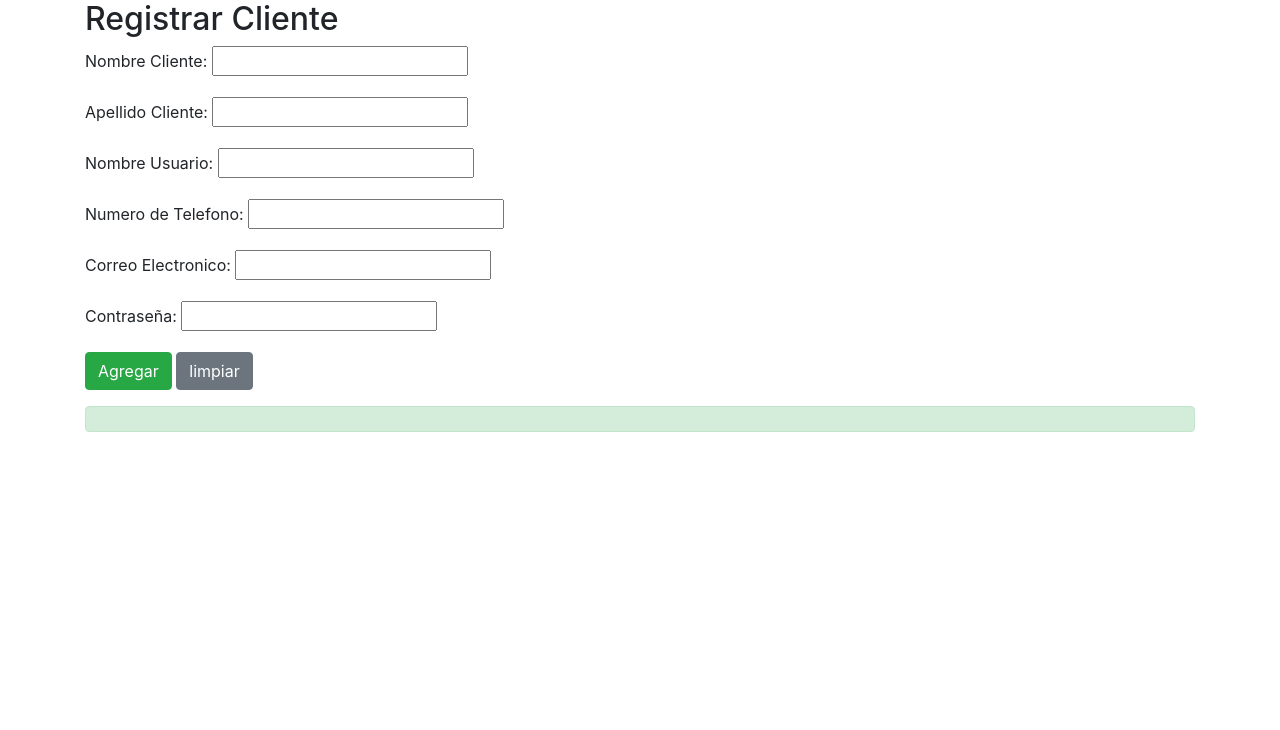
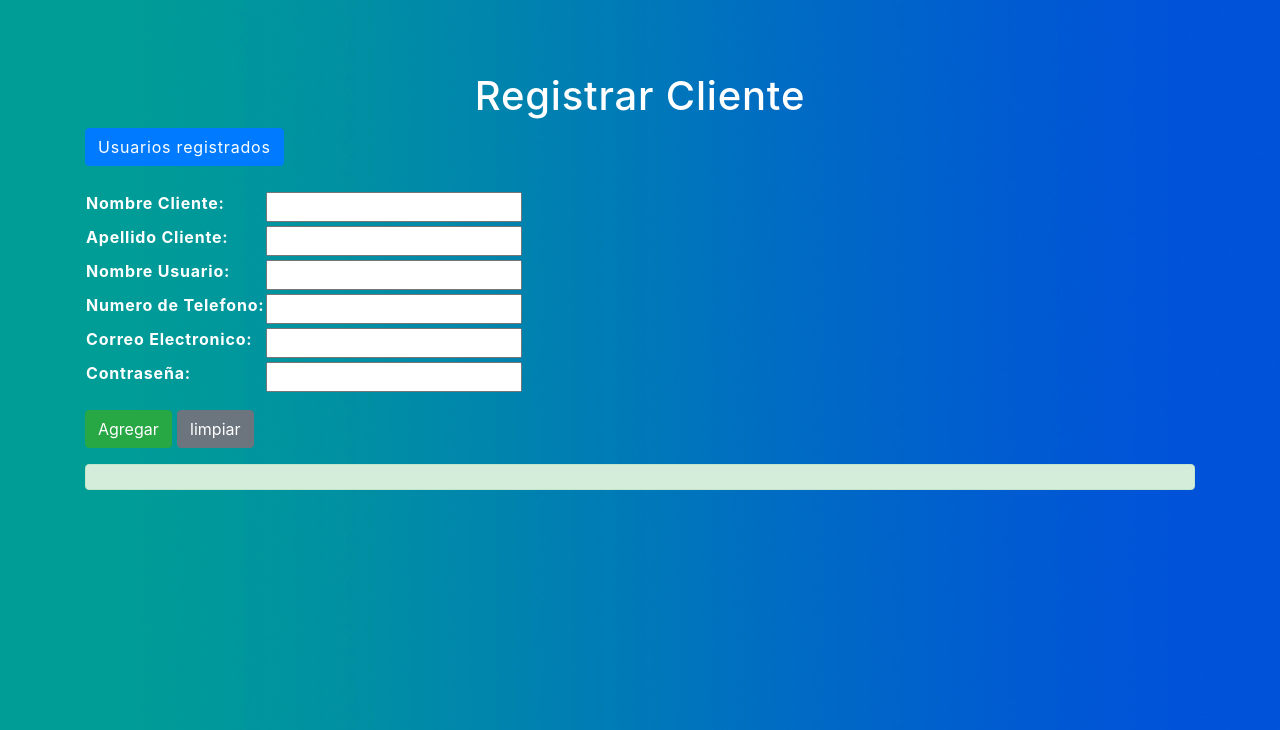
Before and after one commit to alcantarap/hotel, a Django app: page /add_cliente/ in a window 1280 px wide. Shown: the top 730 px of the page. Run offline with Django 3.2, Linux system fonts and the light colour scheme.

Commit message:
Hola mama

```diff
--- /dev/null
+++ b/Django/core/static/core/css/add_cliente.css
@@ -0,0 +1,20 @@
+body{
+    background-image: url('/static/core/img/fondo.jpg');
+   /*  height: 100%;
+    background-position: center;
+    background-repeat: no-repeat;
+    background-size: cover; */
+    background-size: 100%;
+    color: rgb(33, 165, 154);
+    letter-spacing: .05rem;
+    min-height: 100%;
+    position: relative;
+}
+
+h1{
+    color: white;
+}
+
+.form-group{
+    color: white;
+}
--- a/Django/core/templates/core/add_Cliente.html
+++ b/Django/core/templates/core/add_Cliente.html
@@ -1,3 +1,5 @@
+{% load static %}
+
 <!DOCTYPE html>
 <html lang="es">
 <head>
@@ -5,18 +7,26 @@
     <meta http-equiv="X-UA-Compatible" content="IE=edge">
     <meta name="viewport" content="width=device-width, initial-scale=1.0">
     <title>Mantenedor de registros</title>
-
+    <link type="text/css" rel="stylesheet" href="{% static 'core/css/add_cliente.css' %}">
     <!-- bootstrap -->
     <link rel="stylesheet" href="https://cdn.jsdelivr.net/npm/bootstrap@4.6.0/dist/css/bootstrap.min.css" integrity="sha384-B0vP5xmATw1+K9KRQjQERJvTumQW0nPEzvF6L/Z6nronJ3oUOFUFpCjEUQouq2+l" crossorigin="anonymous">
 
 </head>
 <body>
     <div class="container">
-        <h2>Registrar Cliente</h2>
+        <br>
+        <br>
+        <br>
+        <h1 class="text-center">Registrar Cliente</h1>
+        <a href="{% url 'registrados' %}" class="btn btn-primary" >Usuarios registrados</a>
+        <br>
+        <br>
         <form method="POST" action="" id="add-cliente">
             {% csrf_token %}
             <div class="form-group">
-                {{ form.as_p }}
+                <table>
+                    {{ form.as_table }}
+                </table>
             </div>
 
             <input type="submit" class="btn btn-success" id="enviar" value="Agregar">
@@ -27,7 +37,7 @@
             <div id="respuesta" class="alert alert-success" role="alert">{{ mensaje }}</div>
         </p>
 
-
+    </div>
 
     <script src="https://code.jquery.com/jquery-3.5.1.slim.min.js" integrity="sha384-DfXdz2htPH0lsSSs5nCTpuj/zy4C+OGpamoFVy38MVBnE+IbbVYUew+OrCXaRkfj" crossorigin="anonymous"></script>
     <script src="https://cdn.jsdelivr.net/npm/bootstrap@4.6.0/dist/js/bootstrap.bundle.min.js" integrity="sha384-Piv4xVNRyMGpqkS2by6br4gNJ7DXjqk09RmUpJ8jgGtD7zP9yug3goQfGII0yAns" crossorigin="anonymous"></script>
```
Also changed, not shown: Django/core/static/core/css/edit_cliente.css (added, +20 -0 lines), Django/core/templates/core/edit_Cliente.html (+10 -3 lines), Django/db.sqlite3.
